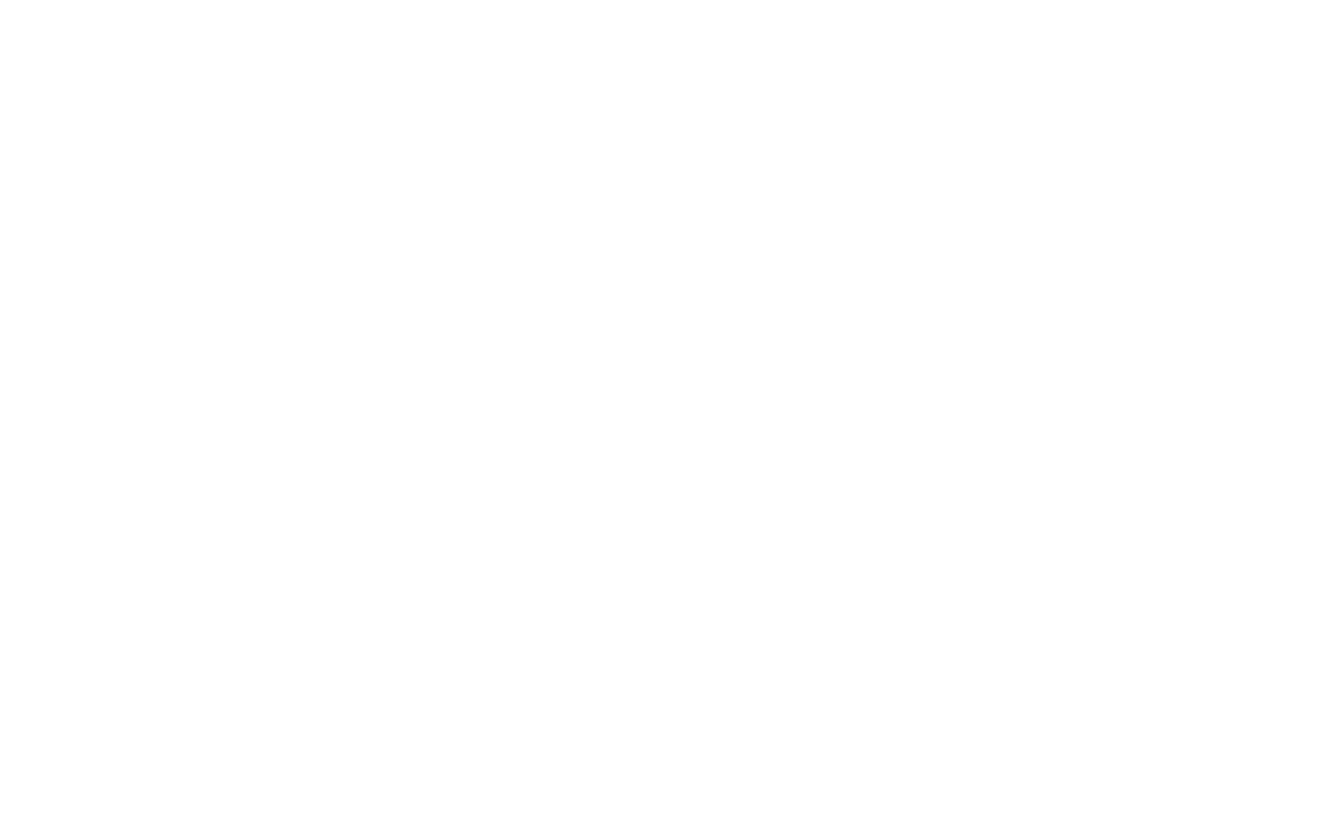
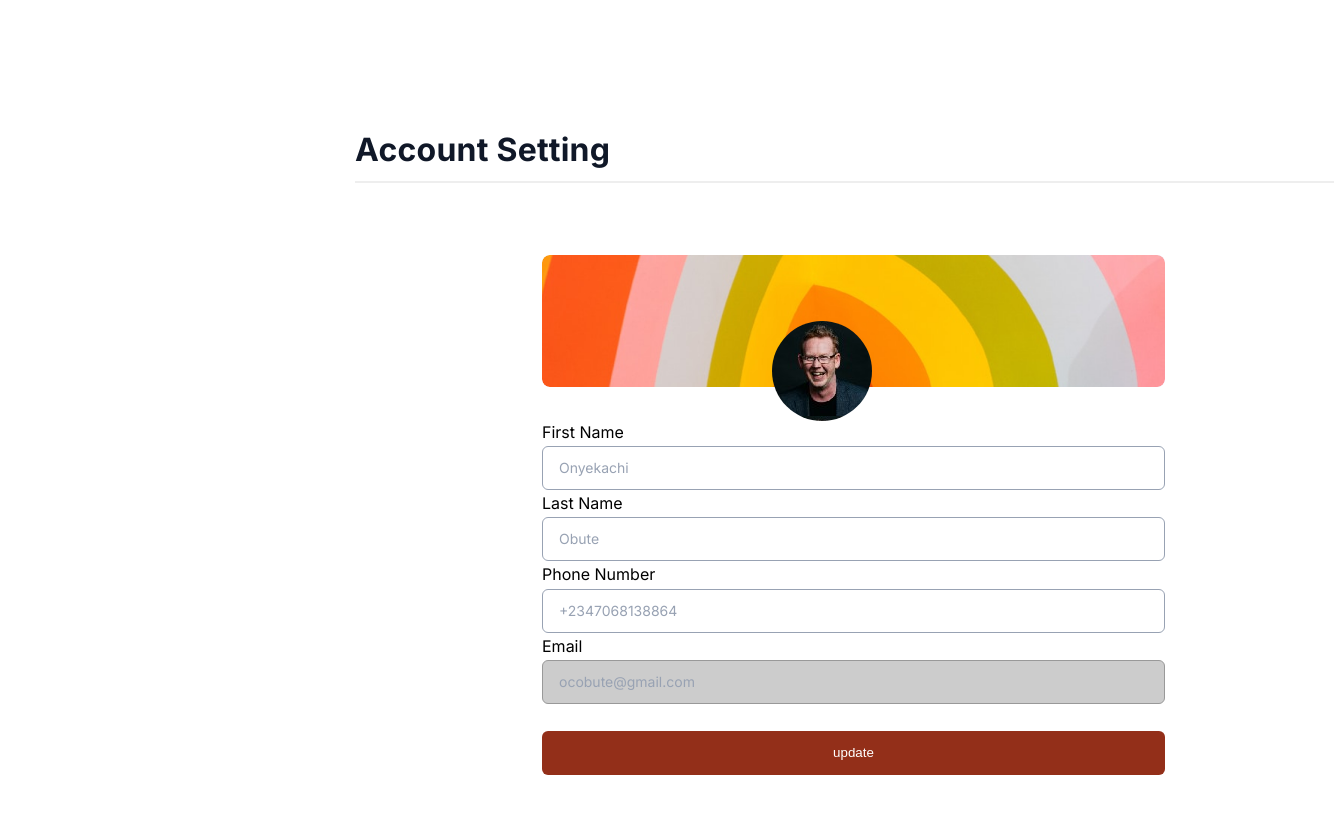
Before and after one commit to aristokratos/QueenFisher_App, a React (Vite) app: page /user-profile in a window 1280 px wide. Before the commit this address had no page. Shown: the top 814 px of the page, 1334 px wide, since content can reach past the window. Built offline with nearby package versions, Linux system fonts and the light colour scheme.

Commit message:
UserProfile-added

```diff
--- a/src/App.tsx
+++ b/src/App.tsx
@@ -3,6 +3,7 @@ import Register from '../src/components/register/Register';
 import { BrowserRouter, Routes, Route } from 'react-router-dom';
 import LandingPage from './pages/landingPage/LandingPage';
 import UpdatePassword from './components/UpdatePassword';
+import UserProfile from './components/UserProfile';
 
 const App: React.FC = () => {
   return (
@@ -11,6 +12,7 @@ const App: React.FC = () => {
         <Route index={true} element={<LandingPage />} />
         <Route path="register" element={ <Register/>}/>
         <Route path="update-password" element={ <UpdatePassword/>}/>
+        <Route path="user-profile" element={ <UserProfile />} />
       </Routes>
     </BrowserRouter>
   );
--- a/src/components/UpdatePassword.css
+++ b/src/components/UpdatePassword.css
@@ -21,7 +21,7 @@
   height: 464px;
   left: 510px;
   top: 239px;
-  background: #ffffff;
+  /* background: #ffffff; */
 }
 
 .border {
@@ -137,3 +137,19 @@
   top: 152px;
   right: 108px;
 }
+
+/* @media (max-width: 687px) {
+
+  .overall{
+    width: 100%;
+    height: auto;
+  }
+  .password-container {
+    width: 100%;
+    height: auto;
+    left: 0;
+    top: 0;
+    padding: 16px;
+  }
+
+} */
--- a/src/components/UpdatePassword.tsx
+++ b/src/components/UpdatePassword.tsx
@@ -21,19 +21,9 @@ function UpdatePassword() {
   };
 
 
-
-// function App() {
-//   return (
-//     <div>
-//       <PasswordInput id="password1" label="Password 1" />
-//       <PasswordInput id="password2" label="Password 2" />
-//       <PasswordInput id="password3" label="Password 3" />
-//     </div>
-//   );
-// }
-
   return (
     <>
+    <div className="overall">
       <h1 className="p-setting">Password Settings</h1>
       <div className="border"></div>
 
@@ -97,6 +87,7 @@ function UpdatePassword() {
           </form>
         </div>
       </div>
+      </div>
     </>
   );
 }
--- /dev/null
+++ b/src/components/UserProfile.css
@@ -0,0 +1,116 @@
+.A-setting {
+  position: absolute;
+  width: 276px;
+  height: 45px;
+  left: 355px;
+  top: 128px;
+  font-family: 'Inter';
+  font-style: normal;
+  font-weight: 700;
+  font-size: 32px;
+  line-height: 140%;
+  letter-spacing: 0.25px;
+  color: #101828;
+}
+
+.A-border {
+  position: absolute;
+  width: 979px;
+  height: 2px;
+  left: 355px;
+  top: 181px;
+  background: #eeeeee;
+}
+
+.A-container {
+  display: flex;
+  flex-direction: column;
+  align-items: flex-start;
+  padding: 16px 32px;
+  gap: 32px;
+  position: absolute;
+  width: 687px;
+  height: 658px;
+  left: 510px;
+  top: 239px;
+  background: #ffffff;
+}
+
+.CoverPhoto {
+  /* position: absolute; */
+  width: 623px;
+  height: 132px;
+  left: 0px;
+  top: 0px;
+  /* background: red; */
+  background: url(../images/coverphoto.png), #e0eaff;
+  border-radius: 8px;
+}
+
+.ProfilePoto {
+  position: absolute;
+  width: 100px;
+  background: url(../images/userAvater.jpg), #e0eaff;
+  height: 100px;
+  left: 261.5px;
+  top: 82px;
+  /* background: yellowgreen; */
+  border-radius: 200px;
+}
+
+.A-input {
+  box-sizing: border-box;
+  display: flex;
+  flex-direction: row;
+  align-items: left;
+  padding: 12px 16px;
+  gap: 8px;
+  width: 623px;
+  height: 44px;
+  font-family: 'Inter', sans-serif;
+
+  background: #ffffff;
+
+  border: 1px solid #98a2b3;
+  border-radius: 6px;
+
+  /* Inside auto layout */
+
+  /* flex: none; */
+  /* order: 1; */
+  /* flex-grow: 0; */
+}
+
+::placeholder {
+  padding: 0px;
+}
+.btn-update {
+  display: flex;
+  flex-direction: row;
+  justify-content: center;
+  align-items: center;
+  padding: 12px 16px;
+  gap: 8px;
+
+  width: 623px;
+  height: 44px;
+
+  /* Orange 800 */
+
+  background: #932f19;
+  border-radius: 6px;
+  border: none;
+  color: #ffffff;
+
+  /* Inside auto layout */
+
+  flex: none;
+  order: 1;
+  flex-grow: 0;
+}
+
+.disabled-input {
+  border: 1px solid #999999;
+  background-color: #cccccc;
+  color: #666666;
+}
--- /dev/null
+++ b/src/components/UserProfile.tsx
@@ -0,0 +1,51 @@
+import '../components/UserProfile.css';
+import { useState } from 'react';
+
+
+function UserProfile() {
+  return (
+    <>
+      <h1 className="A-setting">Account Setting</h1>
+      <div className="A-border"></div>
+      <div className="A-container">
+        <div className="CoverPhoto">
+        <div className="ProfilePoto"></div>
+        </div>
+        <div className="AccountForm">
+          <form>
+            <div>
+              <label>First Name</label>
+              <br />
+              <input type="text" placeholder="Onyekachi" className="A-input" />
+            </div>
+
+            <div>
+              <label>Last Name</label>
+              <br />
+              <input type="text" placeholder="Obute" className="A-input" />
+            </div>
+
+            <div>
+              <label>Phone Number</label>
+              <br />
+              <input type="text" placeholder="+2347068138864" className="A-input" />
+            </div>
+
+            <div>
+              <label>Email</label>
+              <br />
+              <input type="text" disabled placeholder="ocobute@gmail.com" className="A-input disabled-input" />
+            </div>
+
+            <div>
+              <br />
+              <input type="Submit" value="update" className="btn-update" />
+            </div>
+          </form>
+        </div>
+      </div>
+    </>
+  );
+}
+
+export default UserProfile;
```
Also changed, not shown: src/images/coverphoto.png (added), src/images/userAvater.jpg (added).
